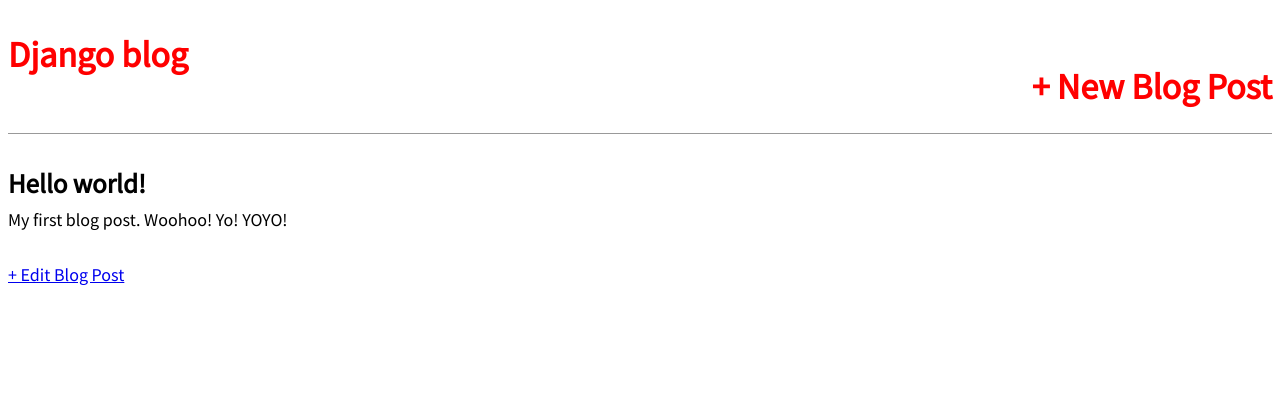
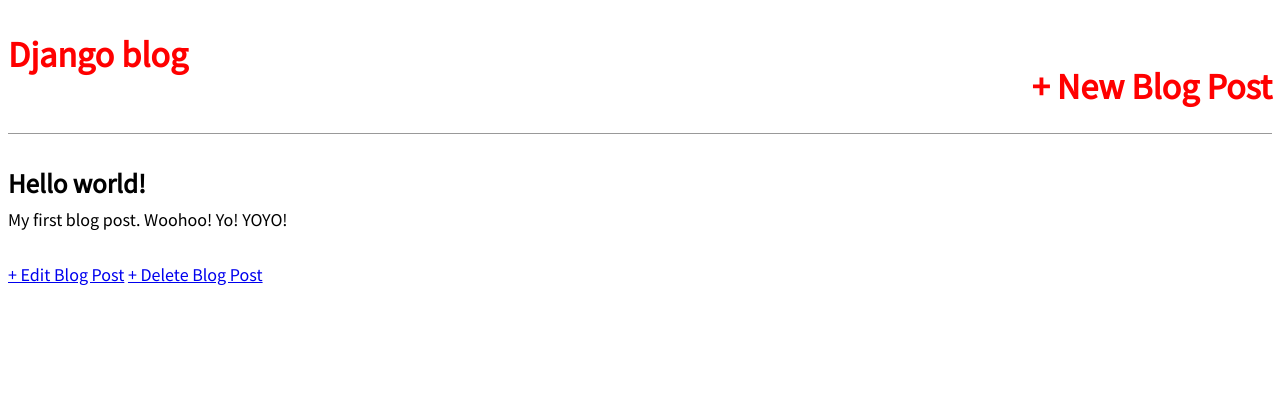
Before and after one commit to SebastianDahlin/blog_app_vincent, a Django app: page /post/1/ in a window 1280 px wide. Shown: the top 394 px of the page. Run offline with Django 3.2, Linux system fonts and the light colour scheme; data comes from the database, SQL or seed files in the repository; both versions use the stored data as it was after the commit.

Commit message:
Finished until page 156. /SD

```diff
--- a/blog/urls.py
+++ b/blog/urls.py
@@ -1,9 +1,10 @@
 from django.urls import path
-from .views import BlogListView, BlogDetailView, BlogCreateView, BlogUpdateView
+from .views import BlogListView, BlogDetailView, BlogCreateView, BlogUpdateView, BlogDeleteView
 
 urlpatterns = [
+    path('post/<int:pk>/edit', BlogUpdateView.as_view(), name='post_edit'),
     path('', BlogListView.as_view(), name='home'),
     path('post/<int:pk>/', BlogDetailView.as_view(), name='post_detail'),
     path('post/new', BlogCreateView.as_view(), name='post_new'),
-    path('post/<int:pk>/edit/', BlogUpdateView.as_view(), name='post_edit'),
+    path('post/<int:pk>/delete', BlogDeleteView.as_view(), name='post_delete'),
 ]
--- a/blog/views.py
+++ b/blog/views.py
@@ -1,5 +1,6 @@
 from django.views.generic import ListView, DetailView
-from django.views.generic.edit import CreateView, UpdateView
+from django.views.generic.edit import CreateView, UpdateView, DeleteView
+from django.urls import reverse_lazy
 from .models import Post
 
 class BlogListView(ListView):
@@ -20,4 +21,9 @@
     template_name = 'post_edit.html'
     fields = ['title', 'body']
 
+class BlogDeleteView(DeleteView):
+    model = Post
+    template_name = 'post_delete.html'
+    success_url = reverse_lazy('home')
+
 # Create your views here.
--- a/templates/post_detail.html
+++ b/templates/post_detail.html
@@ -6,6 +6,7 @@
     <p>{{ post.body }}</p>
 </div>
 
-<a href="{% url 'post-edit' post.pk %}">+ Edit Blog Post</a>
+<a href="{% url 'post_edit' post.pk %}">+ Edit Blog Post</a>
+<a href="{% url 'post_delete' post.pk %}">+ Delete Blog Post</a>
 
 {% endblock content %}
```
Also changed, not shown: templates/post_delete.html (added, +9 -0 lines), templates/post_edit.html (+5 -5 lines), db.sqlite3.
